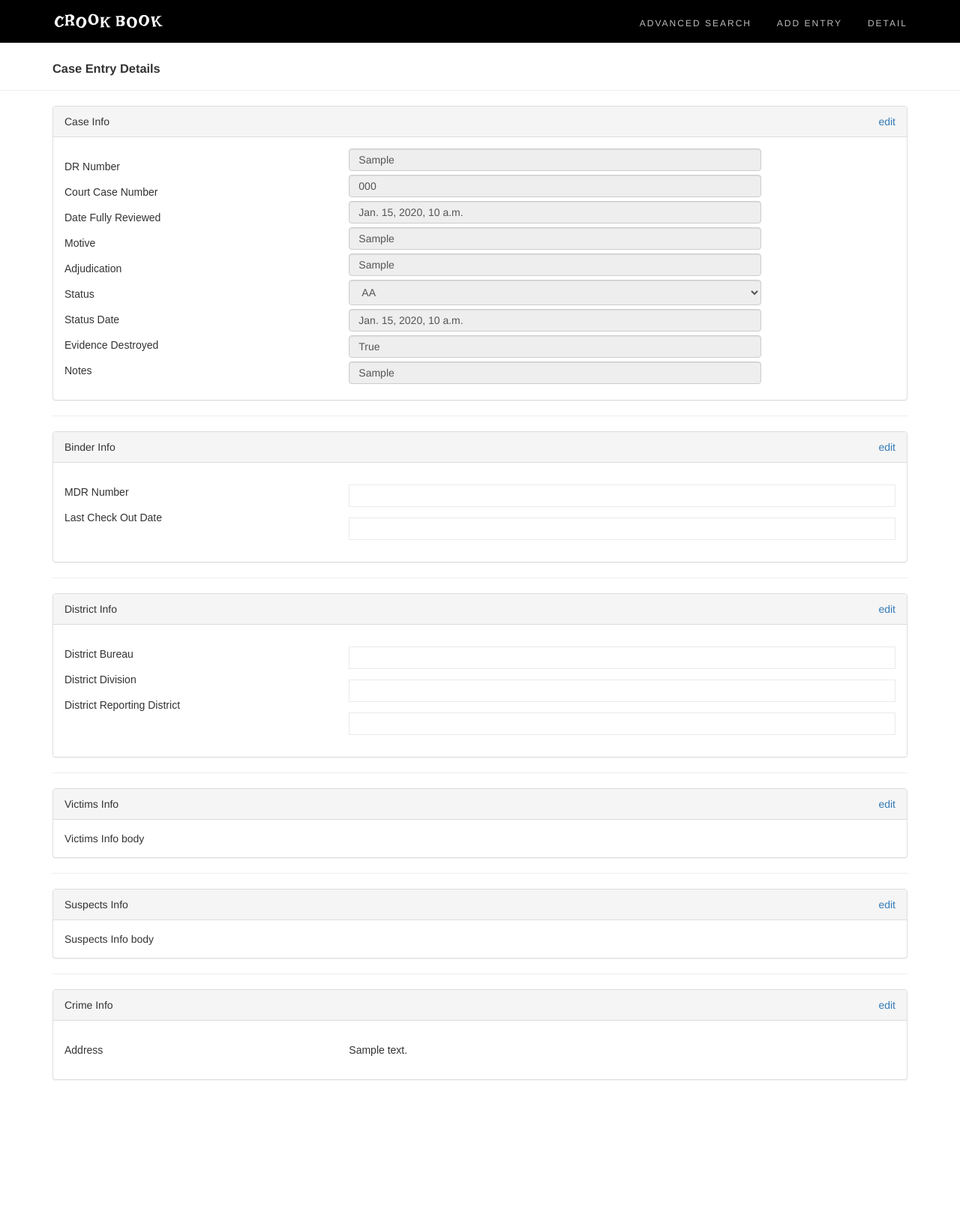
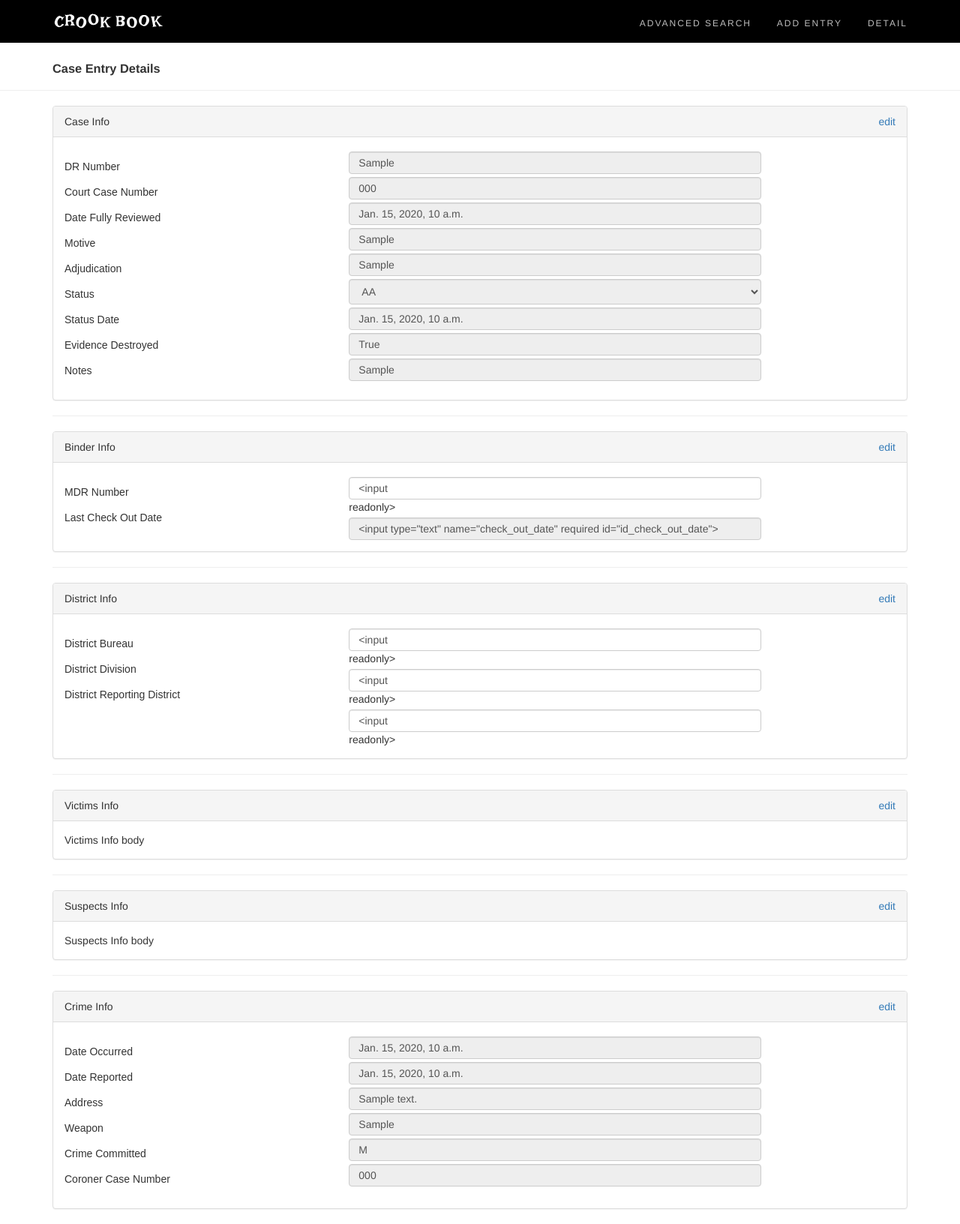
Before and after one commit to evanhessler/CrookBook, a Django app: template cases/templates/detail-entry.html in a window 1280 px wide. Shown: the whole page at 75% size. Before the commit the page ends 1440 px from the top, so only its background shows below. Run offline with Django 3.2, Linux system fonts and the light colour scheme; the template is opened without the code that fills it: values that come from a table or form of the project are taken from there, others are empty; tables that the repository leaves empty hold one stand-in row (values such as "Sample post"); some libraries are stand-ins or nearby versions.

Commit message:
details entry gets all data except victims and suspects

```diff
--- a/cases/static/styles/styles.css
+++ b/cases/static/styles/styles.css
@@ -240,11 +240,11 @@ textarea {
   float: right;
 }
 .detail-input > input {
-  margin-bottom: 5px;
+  margin-top: 4px;
   width: 550px;
 }
 .detail-input > select {
-  margin-bottom: 5px;
+  margin-top: 4px;
   width: 550px;
 }
 .detail-edit {
--- a/cases/templates/detail-entry.html
+++ b/cases/templates/detail-entry.html
@@ -15,8 +15,6 @@
         </div>
         <div class="panel-body">
           <div class="row">
-            <!-- potentially text align right-->
-            <!--TODO: Get the value of the attributes. Currentyl, passes in HTML input tags -->
             <div class="col-md-4">
               <p>DR Number</p>
               <p>Court Case Number</p>
@@ -44,23 +42,9 @@
                 <option value="IC">Investigation Continued</option>
               </select>
 
-              <!--
-              <input type="text" name="DrNBR" class='form-control' value={{case_form.status}} readonly>
-              -->
               <input type="text" name="DrNBR" class='form-control' value='{{case_form.status_date}}' readonly>
               <input type="text" name="DrNBR" class='form-control' value={{case_form.evidence_destroyed}} readonly>
               <input type="text" name="DrNBR" class='form-control' value={{case_form.notes}} readonly>
-              <!--
-              <p>{{case_form.dr_nbr}}</p>
-              <p>{{case_form.court_case_number}}</p>
-              <p>{{case_form.date_fully_reviewed}}</p>
-              <p>{{case_form.motive}}</p>
-              <p>{{case_form.adjudication}}</p>
-              <p>{{case_form.status}}</p>
-              <p>{{case_form.status_date}}</p>
-              <p>{{case_form.evidence_destroyed}}</p>
-              <p>{{case_form.notes}}</p>
-              -->
             </div>
           </div>
         </div>
@@ -74,15 +58,13 @@
         </div>
         <div class="panel-body">
           <div class="row">
-            <!-- potentially text align right-->
-            <!--TODO: Get the value of the attributes. Currentyl, passes in HTML input tags -->
             <div class="col-md-4">
               <p>MDR Number</p>
               <p>Last Check Out Date</p>
             </div>
-            <div class="col-md-8">
-              <p>{{binder_form.master_dr}}</p>
-              <p>{{binder_form.check_out_date}}</p>
+            <div class="col-md-8 detail-input">
+              <input type="text" name="DrNBR" class='form-control' value={{binder_form.master_dr}} readonly>
+              <input type="text" name="DrNBR" class='form-control' value='{{binder_form.check_out_date}}' readonly>
             </div>
           </div>
         </div>
@@ -96,17 +78,15 @@
         </div>
         <div class="panel-body">
           <div class="row">
-            <!-- potentially text align right-->
-            <!--TODO: Get the value of the attributes. Currentyl, passes in HTML input tags -->
             <div class="col-md-4">
               <p>District Bureau</p>
               <p>District Division</p>
               <p>District Reporting District</p>
             </div>
-            <div class="col-md-8">
-              <p>{{district_form.bureau}}</p>
-              <p>{{district_form.division}}</p>
-              <p>{{district_form.reporting_district}}</p>
+            <div class="col-md-8 detail-input">
+              <input type="text" name="DrNBR" class='form-control' value={{district_form.bureau}} readonly>
+              <input type="text" name="DrNBR" class='form-control' value={{district_form.division}} readonly>
+              <input type="text" name="DrNBR" class='form-control' value={{district_form.reporting_district}} readonly>
             </div>
           </div>
         </div>
@@ -142,13 +122,21 @@
         </div>
         <div class="panel-body">
           <div class="row">
-            <!-- potentially text align right-->
-            <!--TODO: Get the value of the attributes. Currentyl, passes in HTML input tags -->
             <div class="col-md-4">
+              <p>Date Occurred</p>
+              <p>Date Reported</p>
               <p>Address</p>
+              <p>Weapon</p>
+              <p>Crime Committed</p>
+              <p>Coroner Case Number</p>
             </div>
-            <div class="col-md-8">
-              <p>{{event_form.address}}</p>
+            <div class="col-md-8 detail-input">
+              <input type="text" name="DrNBR" class='form-control' value='{{event_form.date_occurred}}' readonly>
+              <input type="text" name="DrNBR" class='form-control' value='{{event_form.date_reported}}' readonly>
+              <input type="text" name="DrNBR" class='form-control' value='{{event_form.address}}' readonly>
+              <input type="text" name="DrNBR" class='form-control' value={{event_form.weapon}} readonly>
+              <input type="text" name="DrNBR" class='form-control' value={{event_form.crime_committed}} readonly>
+              <input type="text" name="DrNBR" class='form-control' value={{event_form.coroner_case_number}} readonly>
             </div>
           </div>
         </div>
```
